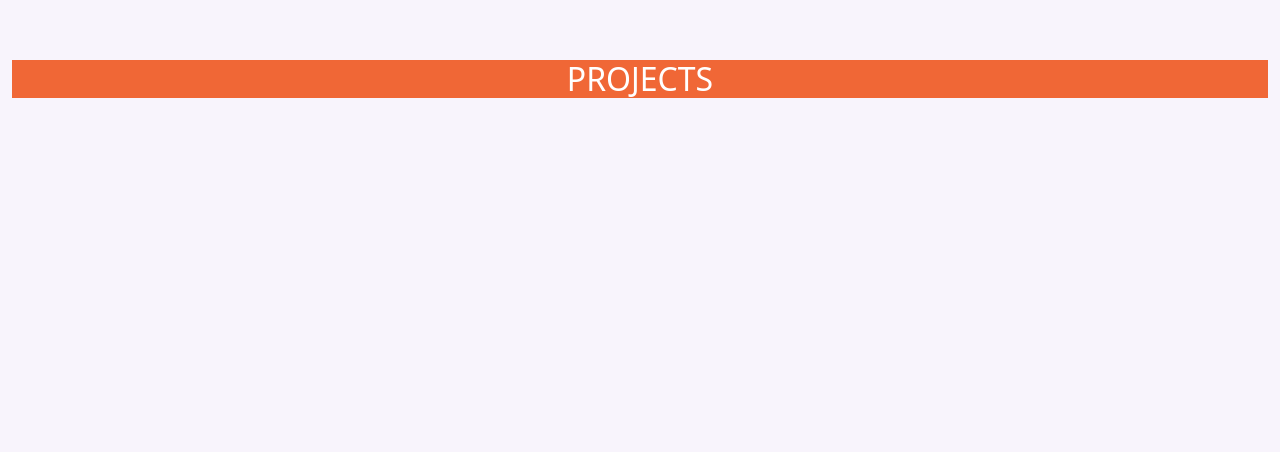
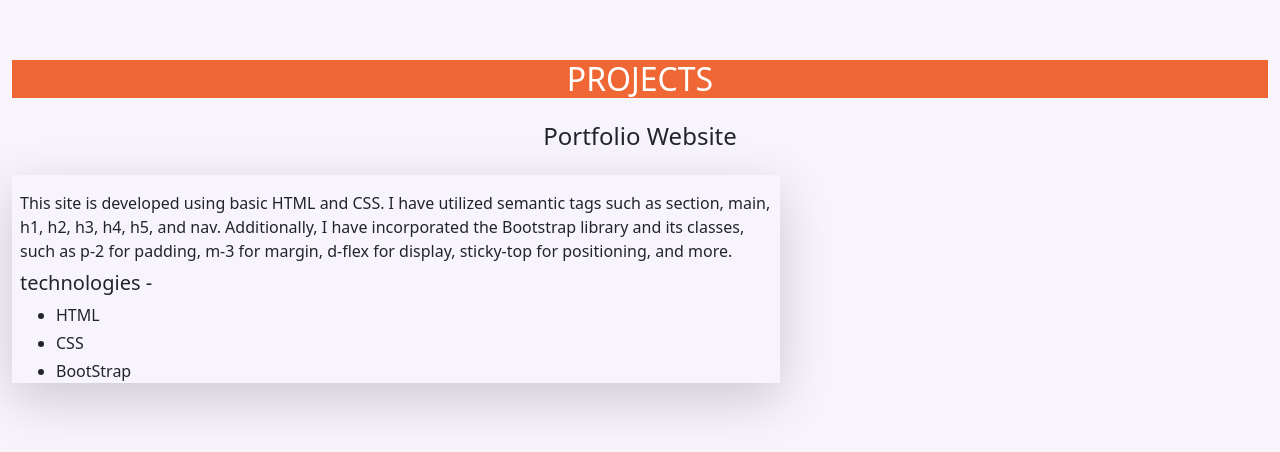
Before and after one commit to AMIT3124/Portfolio, a plain HTML site: page index.html in a window 1280 px wide. Shown: the part 1690-2142 px from the top of the page. Drawn offline with nearby package versions, Linux system fonts and the light colour scheme.

Commit message:
add project portfolio website

```diff
--- a/index.html
+++ b/index.html
@@ -136,8 +136,32 @@
 
         </section>
         <BR />
+
+        <!-- Project Section -->
+
         <section id="projects">
             <h2 class="text-center projectsHeadding">PROJECTS</h2>
+            <div class="projectInfo ">
+                <H4 class="mt-4" data-aos="zoom-in">Portfolio Website</H4>
+                <div class="shadow-lg mt-4" data-aos="fade-right">
+                    <p class="pt-3 m-2">This site is developed using basic HTML and CSS. I have utilized semantic tags
+                        such
+                        as
+                        section, main, h1, h2, h3, h4, h5, and nav. Additionally, I have incorporated the
+                        Bootstrap library and its classes, such as p-2 for padding, m-3 for
+                        margin, d-flex for display, sticky-top for positioning, and more.</p>
+                    <h5 class="m-2">technologies -</h5>
+
+                    <ul class="m-2">
+                        <li class=" m-1">HTML</li>
+                        <li class=" m-1">CSS</li>
+                        <li class=" m-1">BootStrap</li>
+                    </ul>
+
+                </div>
+                <div>
+
+                </div>
         </section>
     </main>
 
--- a/style.css
+++ b/style.css
@@ -62,3 +62,14 @@ section {
     /* Add padding to the top of the skills section */
     margin-top: 0;
 }
+
+/* project section css */
+
+.projectInfo div {
+    width: 60vw;
+
+}
+
+.projectInfo h4 {
+    text-align: center;
+}
```
